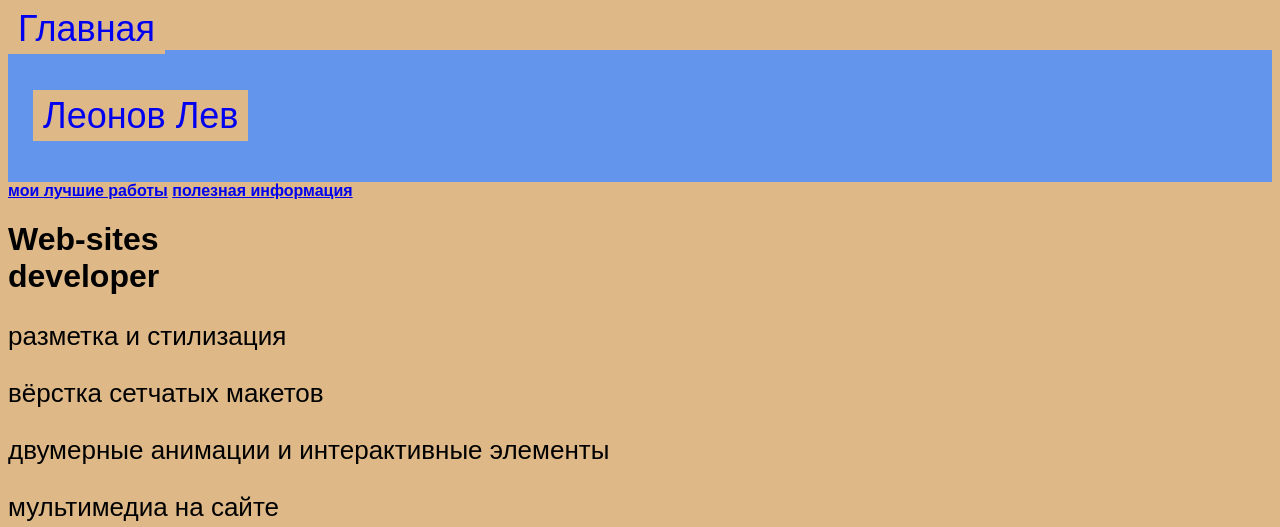
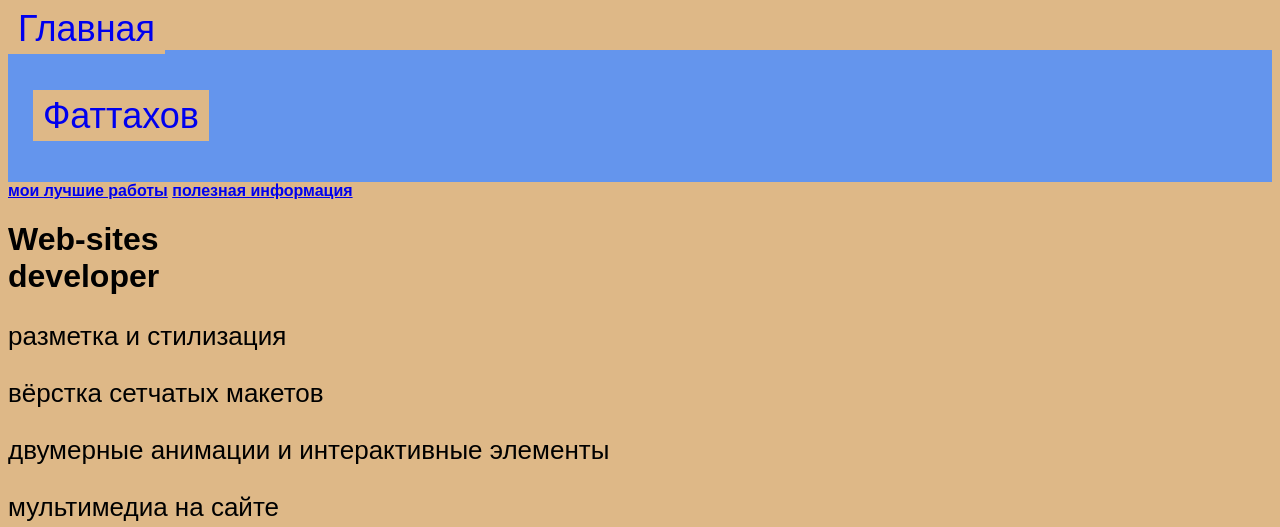
Before and after one commit to Timur-Fattahov2012/Glavnay, a plain HTML site: page index.html in a window 1280 px wide. Shown: the top 527 px of the page. Drawn offline with Linux system fonts and the light colour scheme.

Commit message:
Update index.html

```diff
--- a/index.html
+++ b/index.html
@@ -6,7 +6,7 @@
   <a class="link-header" href="index.html">Главная</a>
   <body>
     <header>
-      <a class="link-header" href="leonov.html">Леонов Лев</a>
+      <a class="link-header" href="Fattahov.html">Фаттахов</a>
     </header>
     <main>
       <nav>
```
